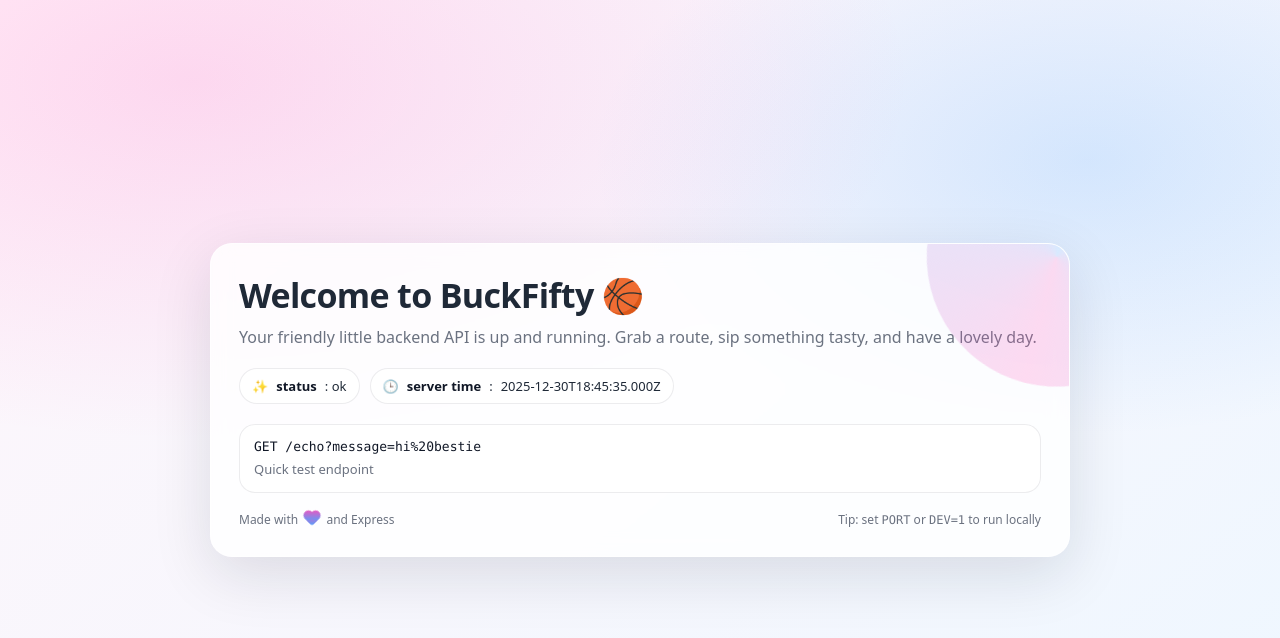
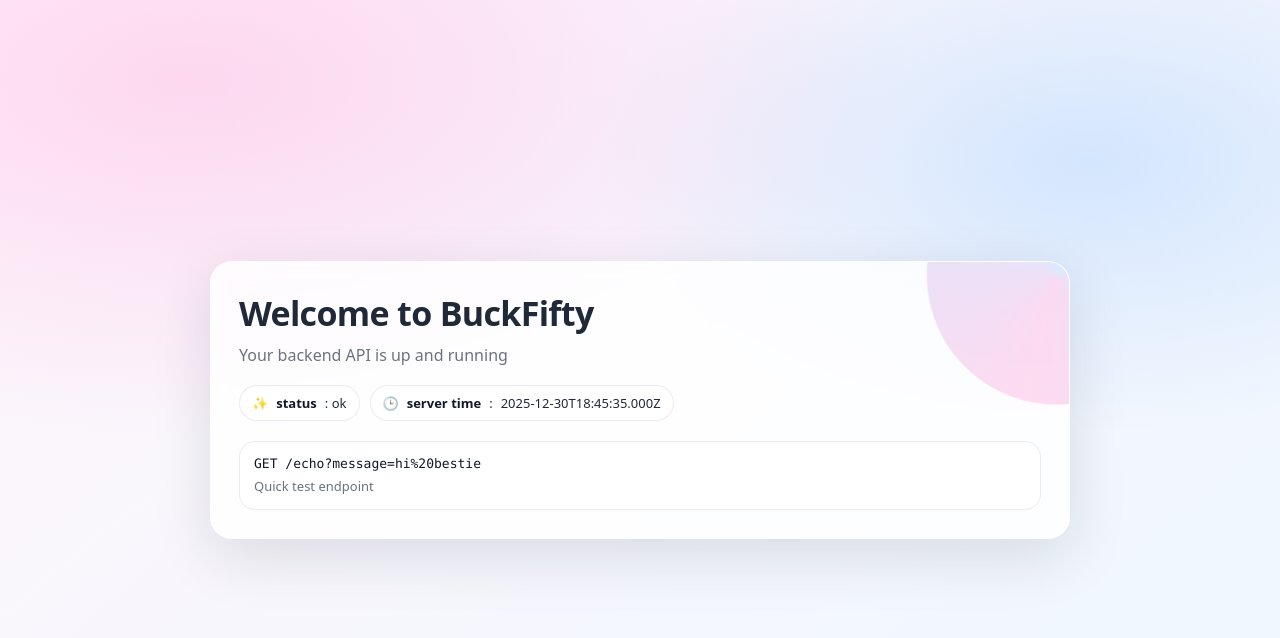
Before and after one commit to AkshayGupta8/buckfifty-be, a website: page public/index.html in a window 1280 px wide. Drawn offline with Linux system fonts and the light colour scheme.

Commit message:
Formatting

```diff
--- a/public/index.html
+++ b/public/index.html
@@ -1,5 +1,6 @@
 <!doctype html>
 <html lang="en">
+
 <head>
     <meta charset="utf-8" />
     <meta name="viewport" content="width=device-width, initial-scale=1" />
@@ -52,12 +53,10 @@
             inset: -120px -120px auto auto;
             width: 260px;
             height: 260px;
-        background: conic-gradient(
-          from 180deg,
+            background: conic-gradient(from 180deg,
                     rgba(255, 77, 184, 0.2),
                     rgba(77, 163, 255, 0.2),
-          rgba(255, 77, 184, 0.2)
-        );
+                    rgba(255, 77, 184, 0.2));
             filter: blur(0.5px);
             border-radius: 999px;
             transform: rotate(12deg);
@@ -65,10 +64,12 @@
         }
 
         @keyframes floaty {
+
             0%,
             100% {
                 transform: translate3d(0, 0, 0) rotate(12deg);
             }
+
             50% {
                 transform: translate3d(-10px, 12px, 0) rotate(22deg);
             }
@@ -184,6 +185,7 @@
             left: -5px;
             top: 0;
         }
+
         .heart:after {
             left: 0;
             top: -5px;
@@ -195,13 +197,13 @@
         }
     </style>
 </head>
+
 <body>
     <main class="card">
         <div class="sparkle" aria-hidden="true"></div>
-      <h1>Welcome to BuckFifty 🏀</h1>
+        <h1>Welcome to BuckFifty</h1>
         <p class="subtitle">
-        Your friendly little backend API is up and running. Grab a route, sip something tasty,
-        and have a lovely day.
+            Your backend API is up and running
         </p>
 
         <div class="pill-row" aria-label="Server details">
@@ -217,11 +219,6 @@
                 </a>
             </li>
         </ul>
-
-      <div class="footer">
-        <span>Made with <span class="heart" aria-hidden="true"></span> and Express</span>
-        <span>Tip: set <code>PORT</code> or <code>DEV=1</code> to run locally</span>
-      </div>
     </main>
 
     <script>
@@ -231,4 +228,5 @@
         if (el) el.textContent = new Date().toISOString();
     </script>
 </body>
+
 </html>
```
Lines whose indentation alone changed are shown as unchanged.
